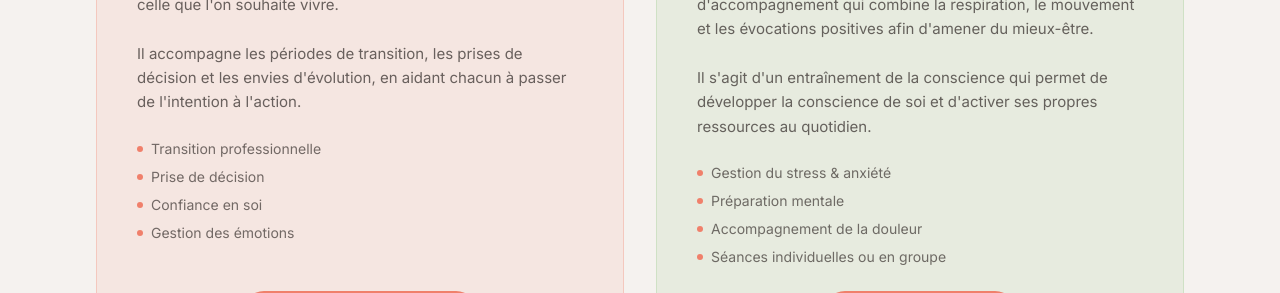
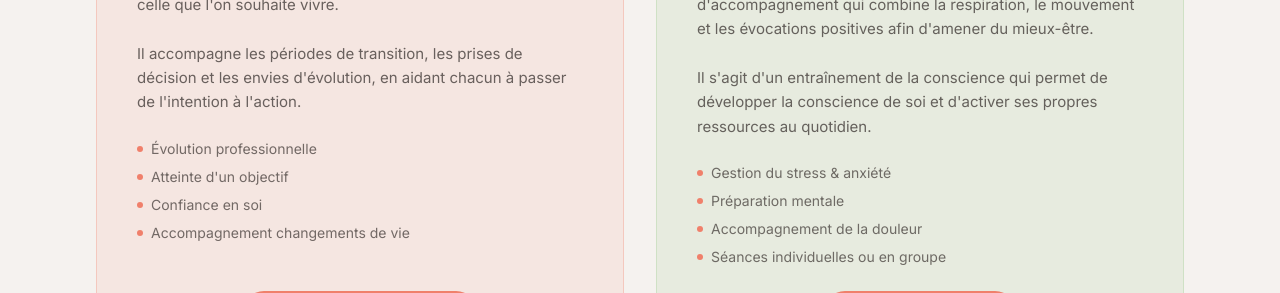
Before and after one commit to cestderrick/site_web_laetitia, a Next.js app: page / in a window 1280 px wide. Shown: the part 2980-3273 px from the top of the page. Built offline with nearby package versions, Linux system fonts and the light colour scheme; no server answers.

Commit message:
modif liste coaching

```diff
--- a/src/components/sections/Methodes.tsx
+++ b/src/components/sections/Methodes.tsx
@@ -14,7 +14,7 @@ const DS = {
   texte:    "La Sophrologie Caycédienne, créée par le psychiatre et professeur Alfonso Caycedo, est une méthode d'accompagnement qui combine la respiration, le mouvement et les évocations positives afin d'amener du mieux-être.\n\nIl s'agit d'un entraînement de la conscience qui permet de développer la conscience de soi et d'activer ses propres ressources au quotidien.",
 }
 
-const COACHING_POINTS    = ['Transition professionnelle', 'Prise de décision', 'Confiance en soi', 'Gestion des émotions']
+const COACHING_POINTS    = ['Évolution professionnelle', 'Atteinte d\'un objectif', 'Confiance en soi', 'Accompagnement changements de vie']
 const SOPHROLOGIE_POINTS = ['Gestion du stress & anxiété', 'Préparation mentale', 'Accompagnement de la douleur', 'Séances individuelles ou en groupe']
 
 export default function Methodes() {
```
